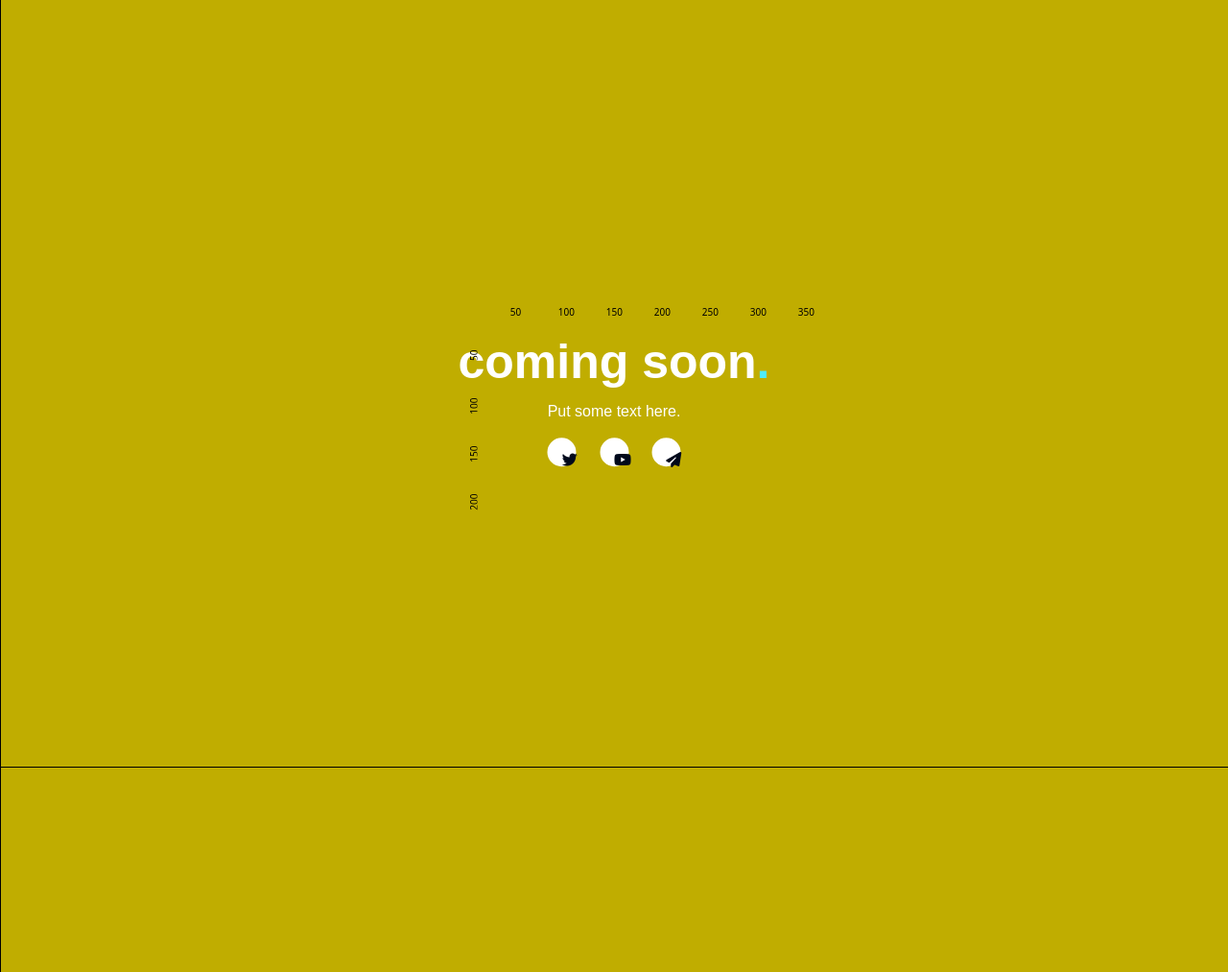
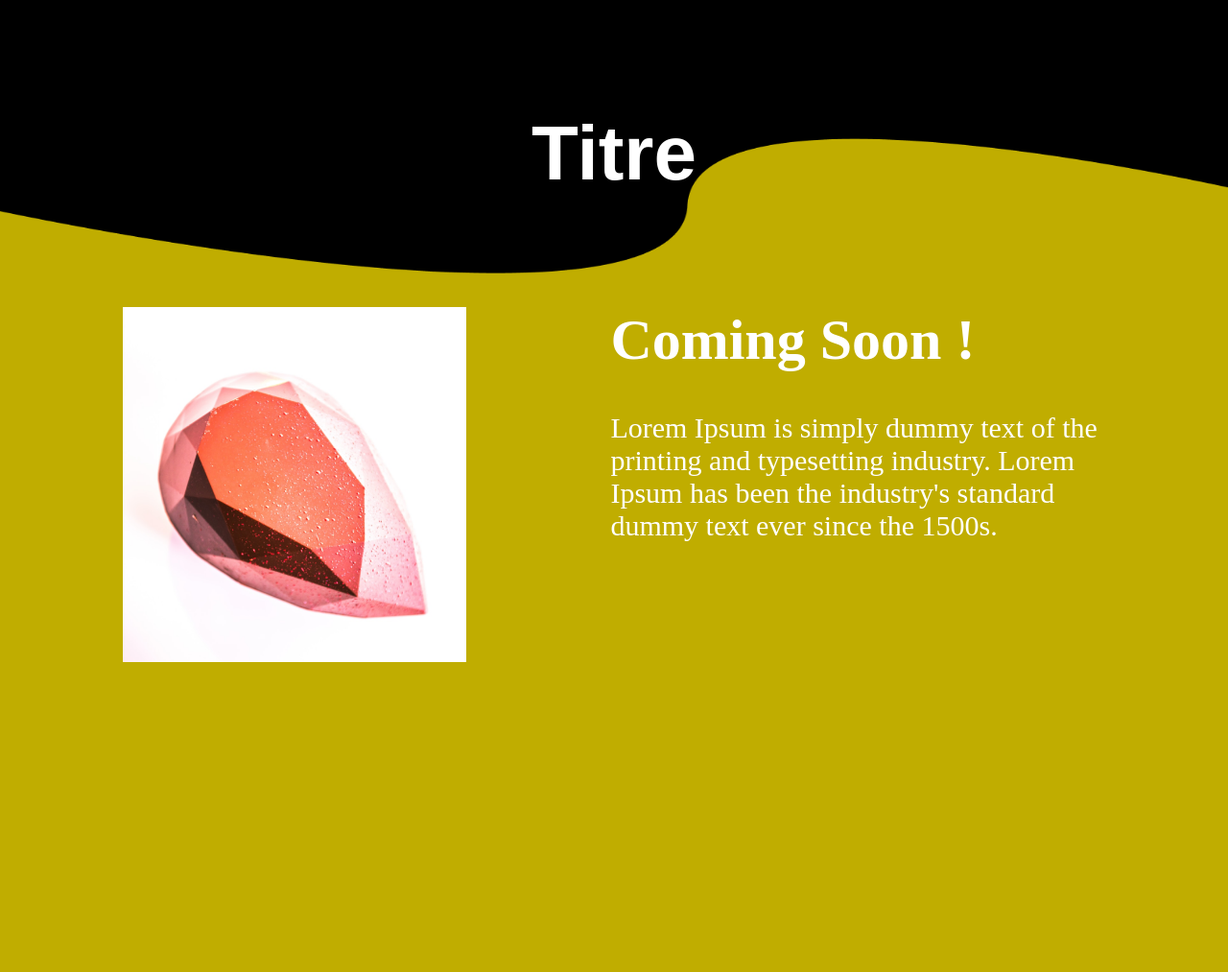
Before and after one commit to sassani134/comingSoonSFM, a plain HTML site: page index.html in a window 1280 px wide. Shown: the whole page at 96% size. After the commit the page ends 800 px from the top, so only its background shows below. Drawn offline with Linux system fonts and the light colour scheme.

Commit message:
Intégration maquette

```diff
--- a/index.html
+++ b/index.html
@@ -8,30 +8,29 @@
 		<script src="https://kit.fontawesome.com/f3bec795ea.js" crossorigin="anonymous"></script>
 	</head>
 	<body>
+		<div class="header"><h1 class="title">Titre</h1></div>
 		<section id="section1">
-		<canvas id="draw-canvas" width="1500" height="720"></canvas>
-		<div class="wrapper">
+			<canvas id="draw-canvas" class="wrapper" width="1500" height="720"></canvas>
+			<div class="d-flex container">
+				<img class="image-ruby" src="img/ruby.png" alt="Samuel à fond sur Ruby On Rail... alors que c'est nul.">
+				<div>
+					<h2 class="sous-titre">Coming Soon !</h2>
+					<p class="text">Lorem Ipsum is simply dummy text of the printing and typesetting industry. Lorem Ipsum has been the industry's standard dummy text ever since the 1500s.</p>
+				</div>
+			</div>
+			<!-- <div class="wrapper">
 				<h1>coming soon<span class="dot">.</span></h1>
-			<p>Put some text here.</p>
+				<p class="slogan">Put some text here.</p>
 				<div class="icons">
 					<a href=""><i class="fa fa-twitter"></i></a>
 					<a href=""><i class="fa fa-youtube-play"></i></a>
 					<a href=""><i class="fa fa-paper-plane"></i></a>
 				</div>
-			<div class="aruler">
-				<ul class="ruler-x">
-					<li></li><li></li><li></li><li></li><li></li><li></li><li></li><li></li><li></li><li></li><li></li><li></li><li></li><li></li><li></li><li></li><li></li><li></li><li></li><li></li><li></li><li></li><li></li><li></li><li></li>
-				</ul>
-				<ul class="ruler-y">
-					<li></li><li></li><li></li><li></li><li></li><li></li><li></li><li></li><li></li><li></li><li></li><li></li><li></li><li></li><li></li><li></li><li></li><li></li><li></li><li></li><li></li><li></li><li></li><li></li><li></li>
-				</ul>
-			</div>
-		</div>
+			</div> -->
 		</section>
 	 	<script type="text/javascript" src="js/change-color.js"></script>
 	 	<script type="text/javascript" src="js/draw-canvas.js"></script>
 		<script type="text/javascript" src="js/line.js"></script>
 		<script type="text/javascript" src="js/cursor.js"></script>
-	<script type="text/javascript" src="js/ruler.js"></script>
 	</body>
 	</html>
--- a/style.css
+++ b/style.css
@@ -1,48 +1,54 @@
+* {
+  padding: 0;
+  margin: 0;
+  box-sizing: border-box;
+}
+
 body {
   background: #C0AD00;
   color: #fff;
-
-  --ruler-num-c: #888;
-	--ruler-num-fz: 10px;
-	--ruler-num-pi: 0.75ch;
-	--ruler-unit: 1px;
-	--ruler-x: 1;
-	--ruler-y: 1;
-
-	--ruler1-bdw: 1px;
-	--ruler1-c:  #BBB;
-	--ruler1-h: 8px;
-	--ruler1-space: 5;
-
-	--ruler2-bdw: 1px;
-	--ruler2-c:  #BBB;
-	--ruler2-h: 20px;
-	--ruler2-space: 50;
-
-  background-attachment: fixed;
-	background-image:
-		linear-gradient(90deg, var(--ruler1-c) 0 var(--ruler1-bdw), transparent 0),
-		linear-gradient(90deg, var(--ruler2-c) 0 var(--ruler2-bdw), transparent 0),
-		linear-gradient(0deg, var(--ruler1-c) 0 var(--ruler1-bdw), transparent 0),
-		linear-gradient(0deg, var(--ruler2-c) 0 var(--ruler2-bdw), transparent 0);
-	background-position: 0 0;
-	background-repeat: repeat-x, repeat-x, repeat-y, repeat-y;
-	background-size:
-		calc(var(--ruler-unit) * var(--ruler1-space) * var(--ruler-x)) var(--ruler1-h),
-		calc(var(--ruler-unit) * var(--ruler2-space) * var(--ruler-x)) var(--ruler2-h),
-		var(--ruler1-h) calc(var(--ruler-unit) * var(--ruler1-space) * var(--ruler-y)),
-		var(--ruler2-h) calc(var(--ruler-unit) * var(--ruler2-space) * var(--ruler-y));
 }
 
-#section1 {
+.title {
+  text-align: center;
+  font-size: 80px;
+  padding: 120px 0;
+}
+
+/*#section1 {
   min-height: 100vh;
-}
-/*
-canvas {
-  width: 98vw;
-  height: 100vh;
 }*/
 
+.header {
+  background-image: url(img/vector_1.png);
+  background-repeat: no-repeat;
+  background-size: 100% 285px;
+}
+
+.container {
+  width: 80%;
+  max-width: 1920px;
+  margin: 0 auto;
+}
+
+.d-flex {
+  display: flex;
+  justify-content: space-between;
+}
+
+.image-ruby {
+  margin-right: 150px;
+  width: 35%;
+}
+
+.sous-titre {
+  font-size: 60px;
+  margin-bottom: 40px;
+}
+
+.text {
+  font-size: 30px;
+}
 
 @keyframes fadeIn {
   from {top: 20%; opacity: 0;}
@@ -79,7 +85,7 @@ h1 {
   color: #4FEBFE;
 }
 
-p {
+.slogan  {
   text-align: center;
   margin: 18px;
   font-family: 'Muli', sans-serif;
@@ -115,121 +121,3 @@ p {
   text-decoration: none;
 
 }
-/* for ruler */
-body {
-	--ruler-num-c: #000;
-	--ruler-num-fz: 10px;
-	--ruler-num-pi: 0.75ch;
-	--ruler-unit: 1px;
-	--ruler-x: 1;
-	--ruler-y: 1;
-
-	--ruler1-bdw: 1px;
-	--ruler1-c:  #000;
-	--ruler1-h: 8px;
-	--ruler1-space: 5;
-
-	--ruler2-bdw: 1px;
-	--ruler2-c:  #000;
-	--ruler2-h: 20px;
-	--ruler2-space: 50;
-
-  background-attachment: fixed;
-	background-image:
-		linear-gradient(90deg, var(--ruler1-c) 0 var(--ruler1-bdw), transparent 0),
-		linear-gradient(90deg, var(--ruler2-c) 0 var(--ruler2-bdw), transparent 0),
-		linear-gradient(0deg, var(--ruler1-c) 0 var(--ruler1-bdw), transparent 0),
-		linear-gradient(0deg, var(--ruler2-c) 0 var(--ruler2-bdw), transparent 0);
-	background-position: 0 0;
-	background-repeat: repeat-x, repeat-x, repeat-y, repeat-y;
-	background-size:
-		calc(var(--ruler-unit) * var(--ruler1-space) * var(--ruler-x)) var(--ruler1-h),
-		calc(var(--ruler-unit) * var(--ruler2-space) * var(--ruler-x)) var(--ruler2-h),
-		var(--ruler1-h) calc(var(--ruler-unit) * var(--ruler1-space) * var(--ruler-y)),
-		var(--ruler2-h) calc(var(--ruler-unit) * var(--ruler2-space) * var(--ruler-y));
-}
-
-/* Ruler Numbers */
-.ruler-x,
-.ruler-y {
-	color: var(--ruler-num-c);
-	counter-reset: d 0;
-	display: flex;
-	font-size: var(--ruler-num-fz);
-	line-height: 1;
-	list-style: none;
-	margin: 0;
-	overflow: hidden;
-	padding: 0;
-	position: fixed;
-}
-.ruler-x {
-	height: var(--ruler2-h);
-	inset-block-start: 0;
-	inset-inline-start: calc(var(--ruler-unit) * var(--ruler2-space));
-	opacity: var(--ruler-x);
-	width: 100%;
-}
-.ruler-y {
-	flex-direction: column;
-	height: 100%;
-	inset-block-start: calc(var(--ruler-unit) * var(--ruler2-space));
-	inset-inline-start: 0;
-	opacity: var(--ruler-y);
-	width: var(--ruler2-h);
-}
-.ruler-x li {
-	align-self: flex-end;
-}
-.ruler-x li,
-.ruler-y li {
-	counter-increment: d var(--ruler2-space);
-	flex: 0 0 calc(var(--ruler-unit) * var(--ruler2-space));
-}
-.ruler-x li::after {
-	content: counter(d)"";
-	line-height: 1;
-	padding-inline-start: var(--ruler-num-pi);
-}
-.ruler-y li::after {
-	content: counter(d)"";
-	display: block;
-	padding-inline-end: var(--ruler-num-pi);
-	transform: rotate(-90deg) translateY(-13px);
-	transform-origin: 100% 0%;
-	text-align: end;
-	width: 100%;
-}
-
-/* DEMO, EDITOR */
-* {
-	box-sizing: border-box;
-}
-body {
-	font-family: ui-sans-serif, system-ui, sans-serif;
-	min-height: 100vh;
-	margin: 0;
-	padding-block: calc(2rem + max(var(--ruler1-h), var(--ruler2-h)));
-}
-.editor {
-	display: flex;
-	flex-direction: column;
-	font-family: monospace;
-	gap: 1ch;
-	margin: 0 auto;
-	width: 18rem;
-}
-fieldset {
-	flex: 1;
-	padding: 1ch
-}
-input, select {
-	display: block;
-}
-label {
-	display: block;
-	margin-block-end: 2ch;
-}
-[dir="rtl"] .ruler {
-	background-position: 100% 0;
-}
```
Also changed, not shown: img/ruby.png (added), img/vector_1.png (added). Lines whose indentation alone changed are shown as unchanged.
